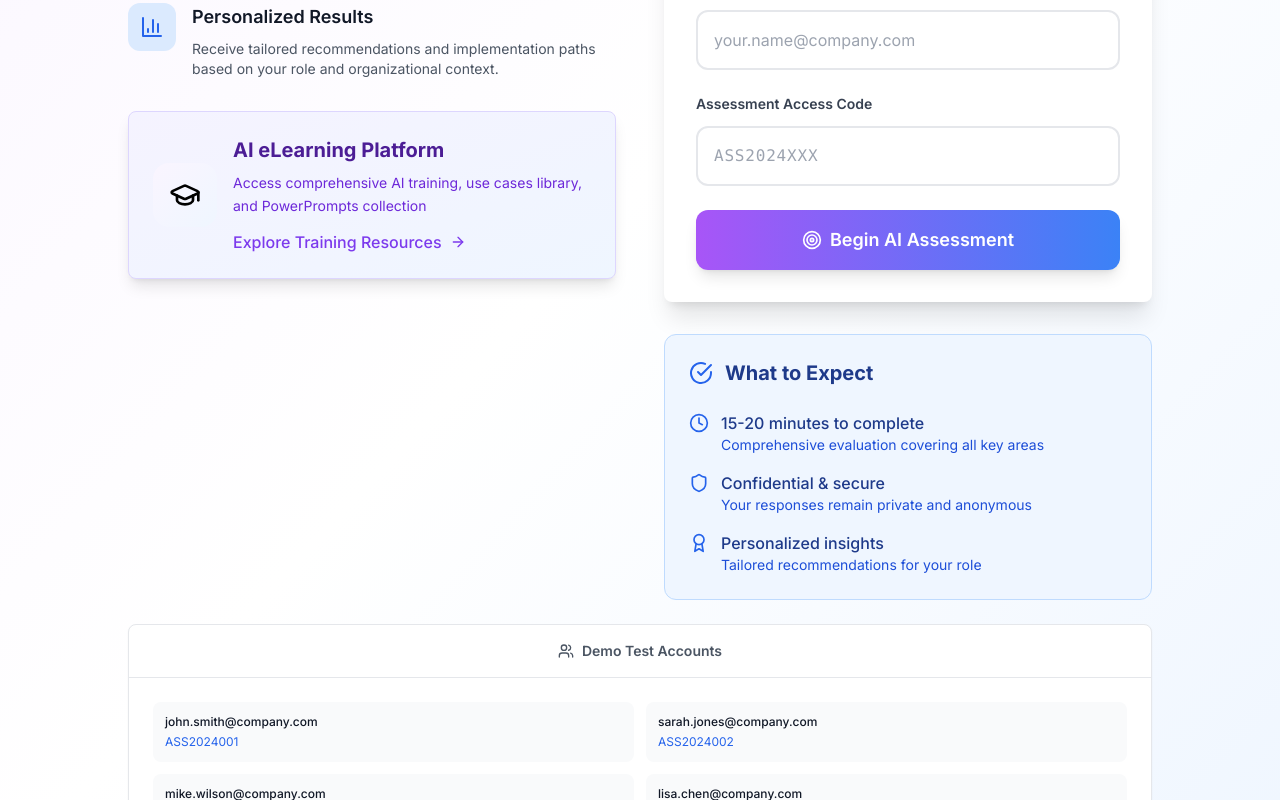
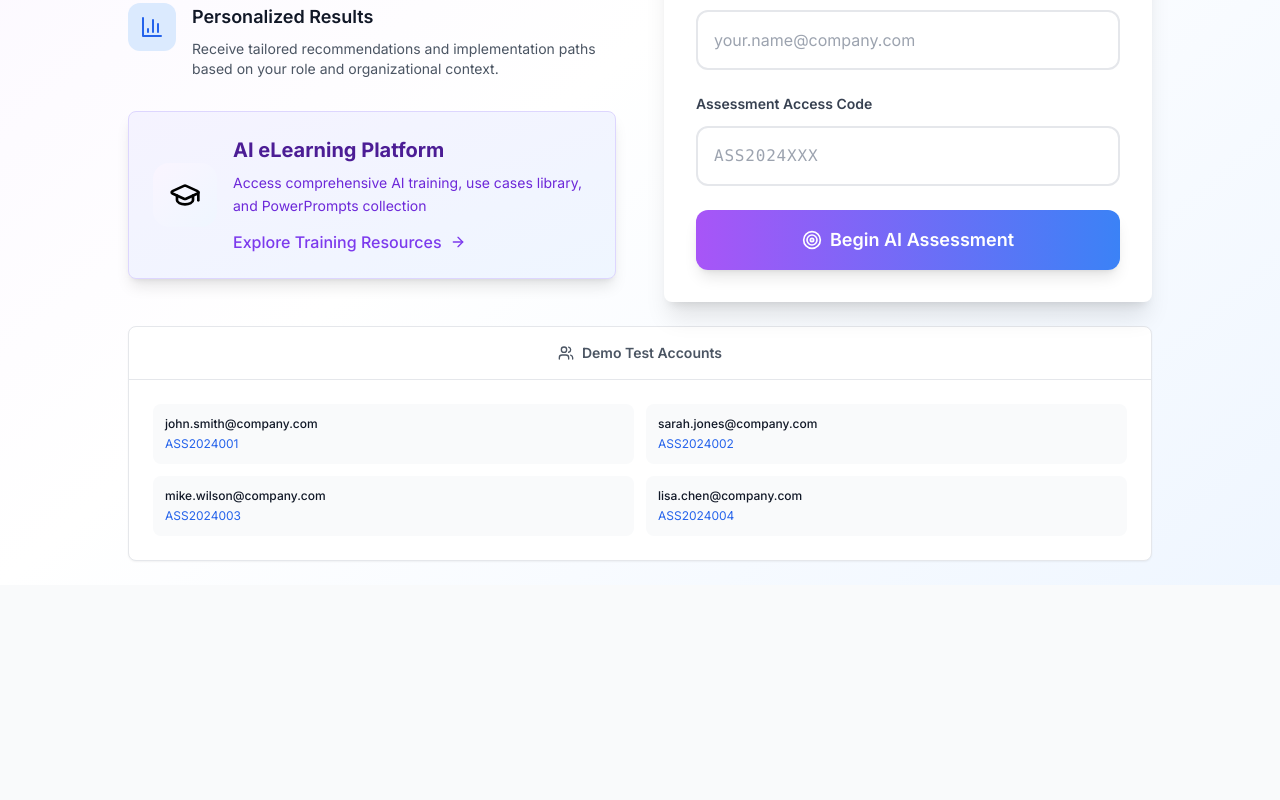
Before and after one commit to alexcollignon/augmtd-assessment, a React (Vite) app: page / in a window 1280 px wide. Shown: the part 502-1302 px from the top of the page. After the commit the page ends 1087 px from the top, so only its background shows below. Built offline with nearby package versions, Linux system fonts and the light colour scheme.

Commit message:
improvements

```diff
--- a/src/components/AssessmentAccessPage.tsx
+++ b/src/components/AssessmentAccessPage.tsx
@@ -224,38 +224,6 @@ export function AssessmentAccessPage() {
                 </CardContent>
               </Card>
 
-              {/* What to Expect */}
-              <div className="bg-air-blue-50 border border-air-blue-200 rounded-xl p-6">
-                <div className="flex items-start space-x-3 mb-6">
-                  <CheckCircle className="w-6 h-6 text-air-blue-600 mt-0.5 flex-shrink-0" />
-                  <div>
-                    <h3 className="text-xl font-bold text-air-blue-900">What to Expect</h3>
-                  </div>
-                </div>
-                <ul className="space-y-4">
-                  <li className="flex items-start space-x-3">
-                    <Clock className="w-5 h-5 text-air-blue-600 mt-0.5 flex-shrink-0" />
-                    <div>
-                      <div className="font-medium text-air-blue-900">15-20 minutes to complete</div>
-                      <div className="text-sm text-air-blue-700">Comprehensive evaluation covering all key areas</div>
-                    </div>
-                  </li>
-                  <li className="flex items-start space-x-3">
-                    <Shield className="w-5 h-5 text-air-blue-600 mt-0.5 flex-shrink-0" />
-                    <div>
-                      <div className="font-medium text-air-blue-900">Confidential & secure</div>
-                      <div className="text-sm text-air-blue-700">Your responses remain private and anonymous</div>
-                    </div>
-                  </li>
-                  <li className="flex items-start space-x-3">
-                    <Award className="w-5 h-5 text-air-blue-600 mt-0.5 flex-shrink-0" />
-                    <div>
-                      <div className="font-medium text-air-blue-900">Personalized insights</div>
-                      <div className="text-sm text-air-blue-700">Tailored recommendations for your role</div>
-                    </div>
-                  </li>
-                </ul>
-              </div>
             </div>
           </div>
 
--- a/src/components/Sidebar.tsx
+++ b/src/components/Sidebar.tsx
@@ -46,8 +46,14 @@ export function Sidebar({ currentPage, onPageChange }: SidebarProps) {
   return (
     <div className="w-72 bg-navy-900 text-white h-screen flex flex-col">
       <div className="p-6 border-b border-navy-700">
-        <h1 className="text-xl font-bold text-white">AIR Dashboard</h1>
-        <p className="text-navy-300 text-sm mt-1">AI Readiness & Due Diligence</p>
+        <div className="flex items-center">
+          <img
+            src="/images/air-logo-white-text.png"
+            alt="AIR Dashboard"
+            className="h-20 w-auto"
+          />
+        </div>
+        <p className="text-navy-300 text-sm mt-2">AI Readiness & Due Diligence</p>
       </div>
 
       <nav className="flex-1 overflow-y-auto py-4">
```
